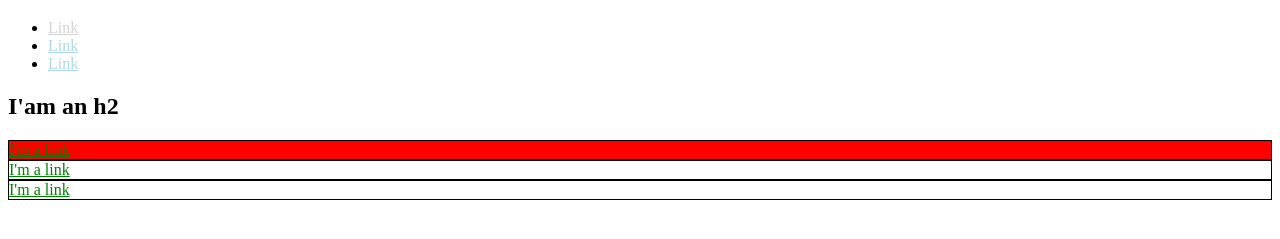
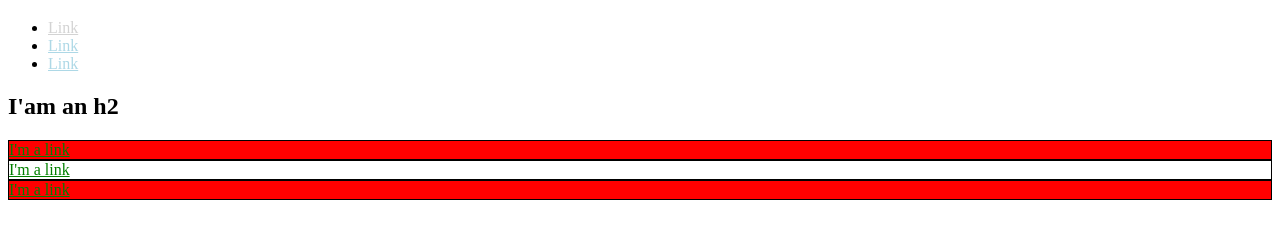
Before and after one commit to yap19jr/learning-css, a plain HTML site: page index.html in a window 1280 px wide. Shown: the part 61-300 px from the top of the page. Drawn offline with Linux system fonts and the light colour scheme.

Commit message:
more specify inline style in div

```diff
--- a/css/main.css
+++ b/css/main.css
@@ -19,7 +19,6 @@
   }
   .bio-box a{
     color: green;
-
   }
   #exec-bio.alert {
     background: red;
--- a/index.html
+++ b/index.html
@@ -25,7 +25,7 @@
     <div class="bio-box">
       <a href="https://https://example.com">I'm a link</a>
     </div>
-    <div class="bio-box">
+    <div class="bio-box alert">
       <a href="https://https://example.com">I'm a link</a>
     </div>
   </body>
```
